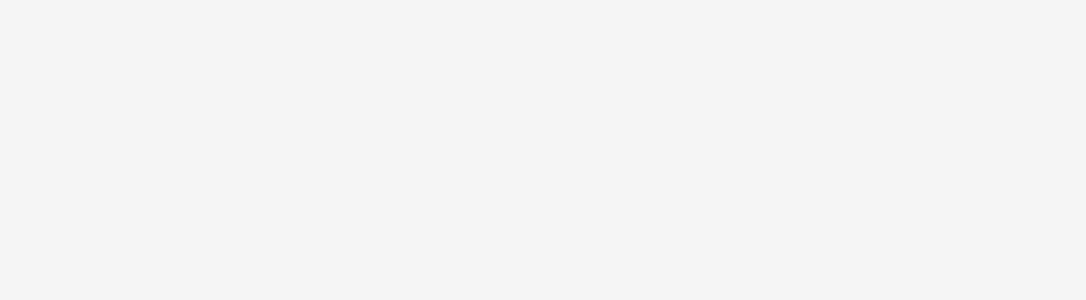
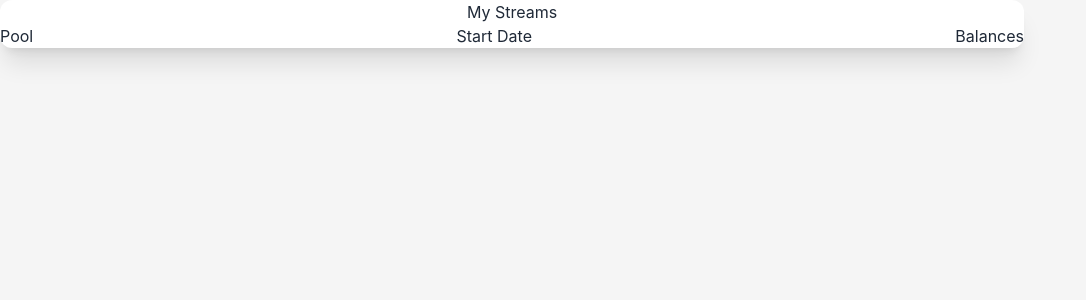
Before and after one commit to Ankush523/FlowFinance, a React (Create React App) app: page /streams in a window 1280 px wide. Before the commit this address had no page. Shown: the top 300 px of the page, without its empty margins (0-1086 px from the left). Built offline with nearby package versions, Linux system fonts and the light colour scheme.

Commit message:
stream page started

```diff
--- a/src/App.js
+++ b/src/App.js
@@ -3,6 +3,7 @@ import './App.css';
 import { BrowserRouter,Routes,Route } from 'react-router-dom';
 import Home from './pages/Home';
 import Dashboard from './pages/Dashboard';
+import Streams from './components/Streams';
 
 function App() {
   return (
@@ -11,6 +12,7 @@ function App() {
         <Routes>
           <Route path='/' element={<Home/>}/>
           <Route path='/dashboard' element={<Dashboard/>}/>
+          <Route path='/streams' element={<Streams/>}/>
         </Routes>
       </BrowserRouter>
     </div>
--- /dev/null
+++ b/src/components/Streams.js
@@ -0,0 +1,21 @@
+import React from 'react'
+
+const Streams = () => {
+  return (
+    <div className='bg-white2'>
+        <div className='w-[80%] h-[fit-content] bg-white1 shadow-xl rounded-xl'>
+            <div className='flex flex-col'>
+                <label>My Streams</label>
+                <div className='flex flex-row justify-between'>
+                    <label>Pool</label>
+                    <label>Start Date</label>
+                    <label>Balances</label>
+                </div>
+
+            </div>
+        </div>
+    </div>
+  )
+}
+
+export default Streams
--- a/src/pages/Dashboard.js
+++ b/src/pages/Dashboard.js
@@ -34,7 +34,7 @@ const Dashboard = () => {
             </div>
           </a>
 
-          <a href="https://github.com/Ankush523/FlowFinance">
+          <a href="/streams">
             <div className="flex flex-row space-x-2 items-center pl-[8px] rounded-xl mx-[10px] hover:bg-green1/10 py-[8px]  mt-[10px]">
               <img src={stream} alt="dashboard" className="h-[35px] p-[5px] bg-white1/20 rounded-md" />
               <p className="font-poppins text-sm font-medium text-green3">
```
